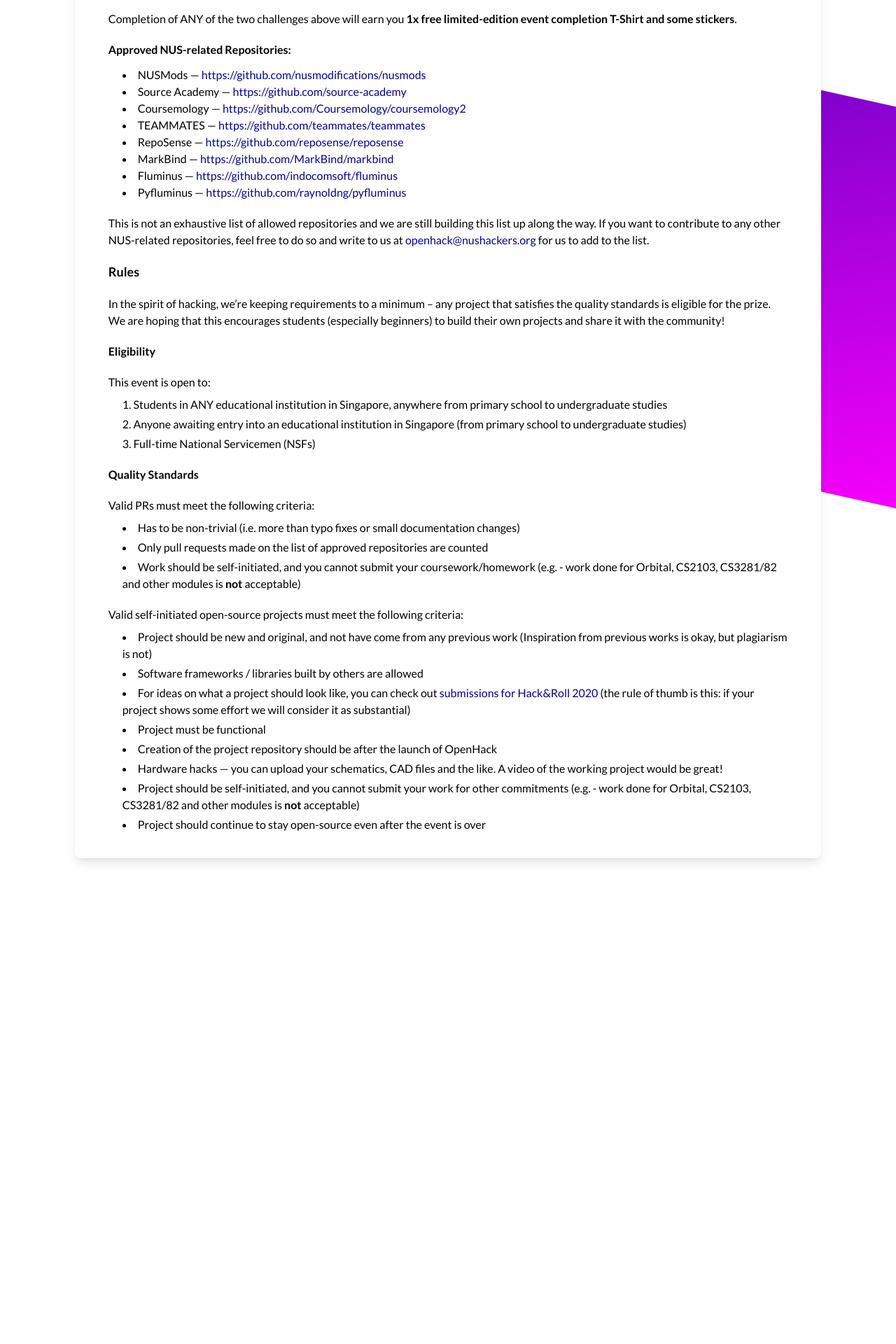
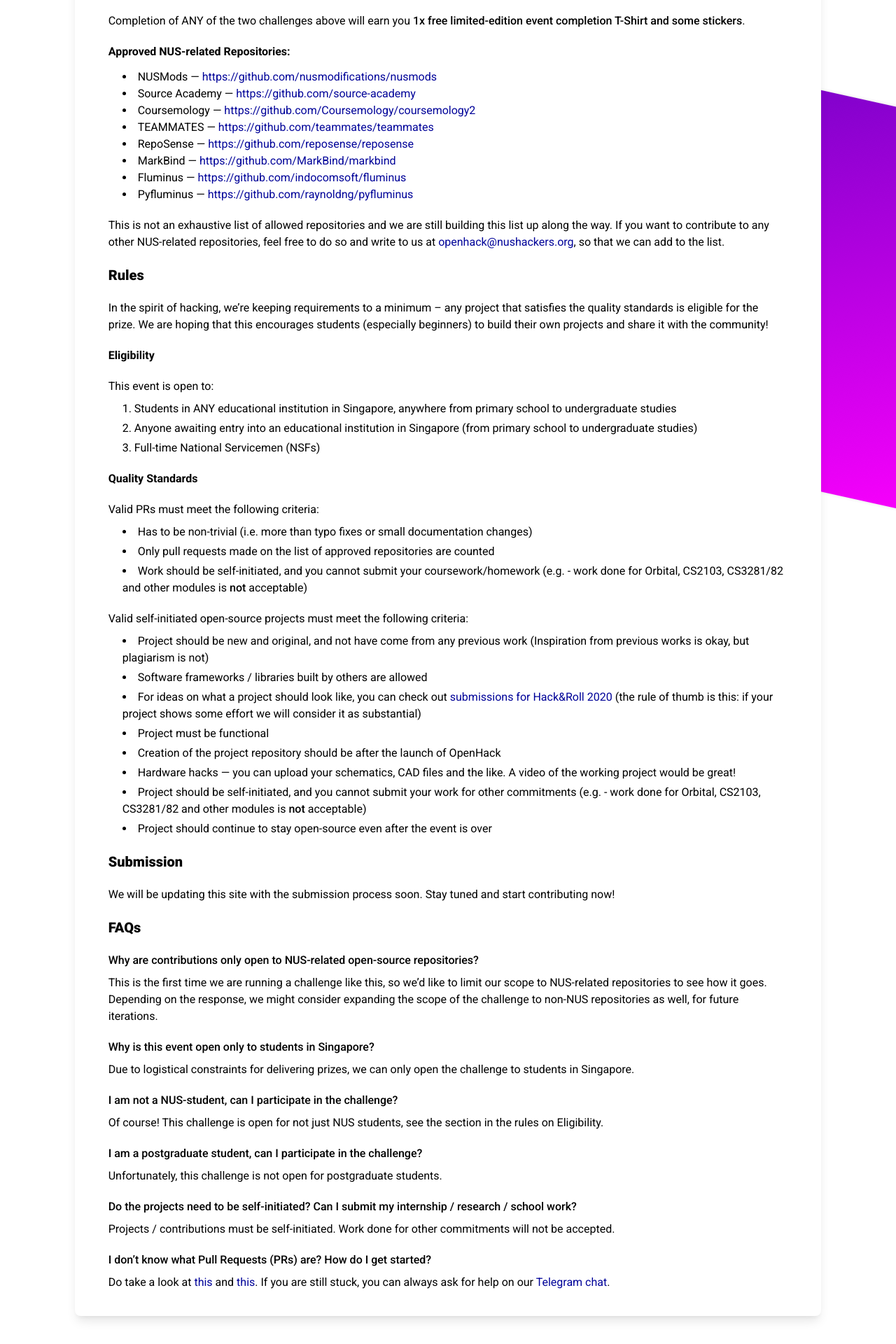
Before and after one commit to nushackers/openhack, a Next.js app: page / in a window 1280 px wide. Shown: the part 540-2460 px from the top of the page at 70% size. Before the commit the page ends 1806 px from the top, so only its background shows below. Built offline with nearby package versions, Linux system fonts and the light colour scheme.

Commit message:
Finish adding challenge writeup

```diff
--- /dev/null
+++ b/components/FAQQuestion.js
@@ -0,0 +1,11 @@
+import Text from "./Text";
+import classnames from "classnames";
+
+const Question = ({ question, answer }) => (
+  <div className={answer ? "my-5" : "mt-5 mb-2"}>
+    <Text className="font-medium mb-2">{question}</Text>
+    {answer && <Text>{answer}</Text>}
+  </div>
+);
+
+export default Question;
--- a/pages/index.js
+++ b/pages/index.js
@@ -2,6 +2,7 @@
 import Page from "../components/Page";
 import Text from "../components/Text";
 import Card from "../components/Card";
+import FAQQuestion from "../components/FAQQuestion";
 import approvedRepos from "../data/approved.json";
 
 const Index = () => (
@@ -17,7 +18,7 @@
         students are definitely welcome to participate in this challenge as
         well!
       </Text>
-      <h2 className="text-lg font-bold">Event Details</h2>
+      <h2 className="text-xl font-black">Event Details</h2>
       <Text className="my-5">
         The format of the event is quite straightforward – from 18th May to 1st
         July, complete any one of the following challenges to receive
@@ -37,9 +38,9 @@
       <h3>Prizes</h3>
       <Text className="my-5">
         Completion of ANY of the two challenges above will earn you{" "}
-        <strong>
+        <span className="font-medium">
           1x free limited-edition event completion T-Shirt and some stickers
-        </strong>
+        </span>
         .
       </Text>
       <h3>Approved NUS-related Repositories:</h3>
@@ -54,10 +55,10 @@
         This is not an exhaustive list of allowed repositories and we are still
         building this list up along the way. If you want to contribute to any
         other NUS-related repositories, feel free to do so and write to us at{" "}
-        <a href="mailto:openhack@nushackers.org">openhack@nushackers.org</a> for
-        us to add to the list.
+        <a href="mailto:openhack@nushackers.org">openhack@nushackers.org</a>, so
+        that we can add to the list.
       </Text>
-      <h2 className="text-lg font-bold">Rules</h2>
+      <h2 className="text-xl font-black">Rules</h2>
       <Text className="my-5">
         In the spirit of hacking, we’re keeping requirements to a minimum – any
         project that satisfies the quality standards is eligible for the prize.
@@ -95,7 +96,8 @@
         <li className="ml-5 my-1">
           Work should be self-initiated, and you cannot submit your
           coursework/homework (e.g. - work done for Orbital, CS2103, CS3281/82
-          and other modules is <strong>not</strong> acceptable)
+          and other modules is <span className="font-medium">not</span>{" "}
+          acceptable)
         </li>
       </ul>
 
@@ -132,13 +134,55 @@
         <li className="ml-5 my-1">
           Project should be self-initiated, and you cannot submit your work for
           other commitments (e.g. - work done for Orbital, CS2103, CS3281/82 and
-          other modules is <strong>not</strong> acceptable)
+          other modules is <span className="font-medium">not</span> acceptable)
         </li>
         <li className="ml-5 my-1">
           Project should continue to stay open-source even after the event is
           over
         </li>
       </ul>
+      <h2 className="text-xl font-black">Submission</h2>
+      <Text className="my-5">
+        We will be updating this site with the submission process soon. Stay
+        tuned and start contributing now!
+      </Text>
+      <h2 className="text-xl font-black">FAQs</h2>
+      <FAQQuestion
+        question="Why are contributions only open to NUS-related open-source repositories?"
+        answer="This is the first time we are running a challenge like this, so
+        we’d like to limit our scope to NUS-related repositories to see
+        how it goes. Depending on the response, we might consider expanding the
+        scope of the challenge to non-NUS repositories as well, for future
+        iterations."
+      />
+      <FAQQuestion
+        question="Why is this event open only to students in Singapore?"
+        answer="Due to logistical constraints for delivering prizes,
+        we can only open the challenge to students in Singapore."
+      />
+      <FAQQuestion
+        question="I am not a NUS-student, can I participate in the challenge?"
+        answer="Of course! This challenge is open for not just NUS students, see
+        the section in the rules on Eligibility."
+      />
+      <FAQQuestion
+        question="I am a postgraduate student, can I participate in the challenge?"
+        answer="Unfortunately, this challenge is not open for postgraduate students."
+      />
+      <FAQQuestion
+        question="Do the projects need to be self-initiated? Can I submit my internship / research / school work?"
+        answer="Projects / contributions must be self-initiated. Work done for other commitments will not be accepted."
+      />
+      <FAQQuestion question="I don’t know what Pull Requests (PRs) are? How do I get started?" />
+      <Text className="mb-5">
+        Do take a look at{" "}
+        <a href="https://opensource.guide/how-to-contribute/">this</a> and{" "}
+        <a href="https://www.digitalocean.com/community/tutorials/how-to-create-a-pull-request-on-github">
+          this
+        </a>
+        . If you are still stuck, you can always ask for help on our{" "}
+        <a href="https://t.me/nushackers_chat">Telegram chat</a>.
+      </Text>
     </Card>
   </Page>
 );
--- a/styles.scss
+++ b/styles.scss
@@ -3,15 +3,16 @@
 @import "tailwindcss/utilities";
 
 @import url("https://fonts.googleapis.com/css2?family=Montserrat:wght@700&display=swap");
-@import url("https://fonts.googleapis.com/css2?family=Lato:ital,wght@0,300;0,400;0,700;0,900;1,400;1,700&display=swap");
+@import url("https://fonts.googleapis.com/css2?family=Lato:ital,wght@0,300;0,400;0,500;0,600;0,700;0,900;1,400;1,700&display=swap");
+@import url("https://fonts.googleapis.com/css2?family=Roboto:wght@400;500;700;900&display=swap");
 
 $bg-purple: rgb(108, 2, 195);
 $bg-indigo: rgb(114, 0, 190);
 $bg-pink: rgb(255, 0, 255);
 
 body {
-  font-family: "Lato", -apple-system, BlinkMacSystemFont, "Segoe UI", Roboto,
-    Oxygen, Ubuntu, Cantarell, "Open Sans", "Helvetica Neue", sans-serif;
+  font-family: "Roboto", "Lato", -apple-system, BlinkMacSystemFont, "Segoe UI",
+    Roboto, Oxygen, Ubuntu, Cantarell, "Open Sans", "Helvetica Neue", sans-serif;
 }
 
 main {
```
